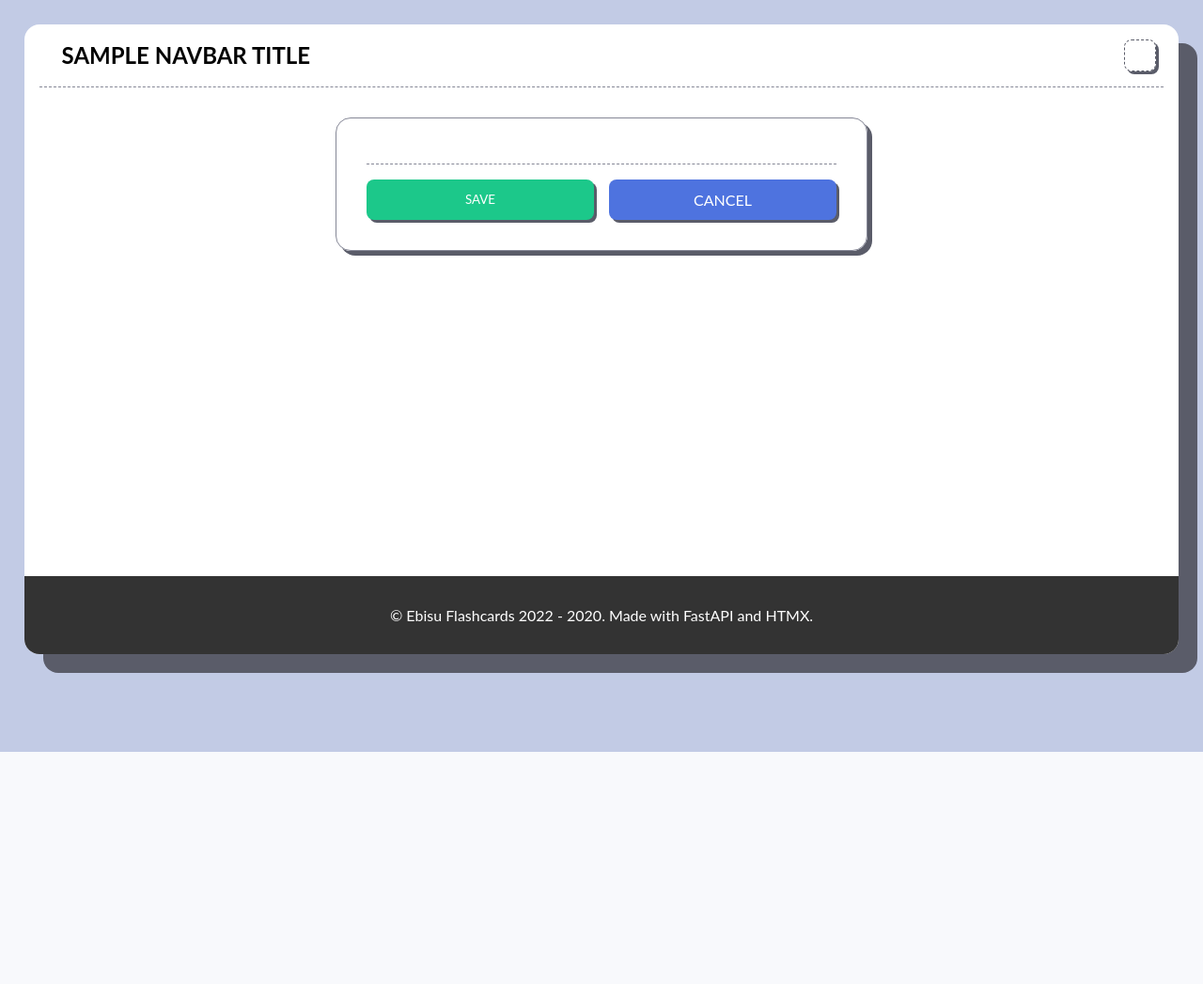
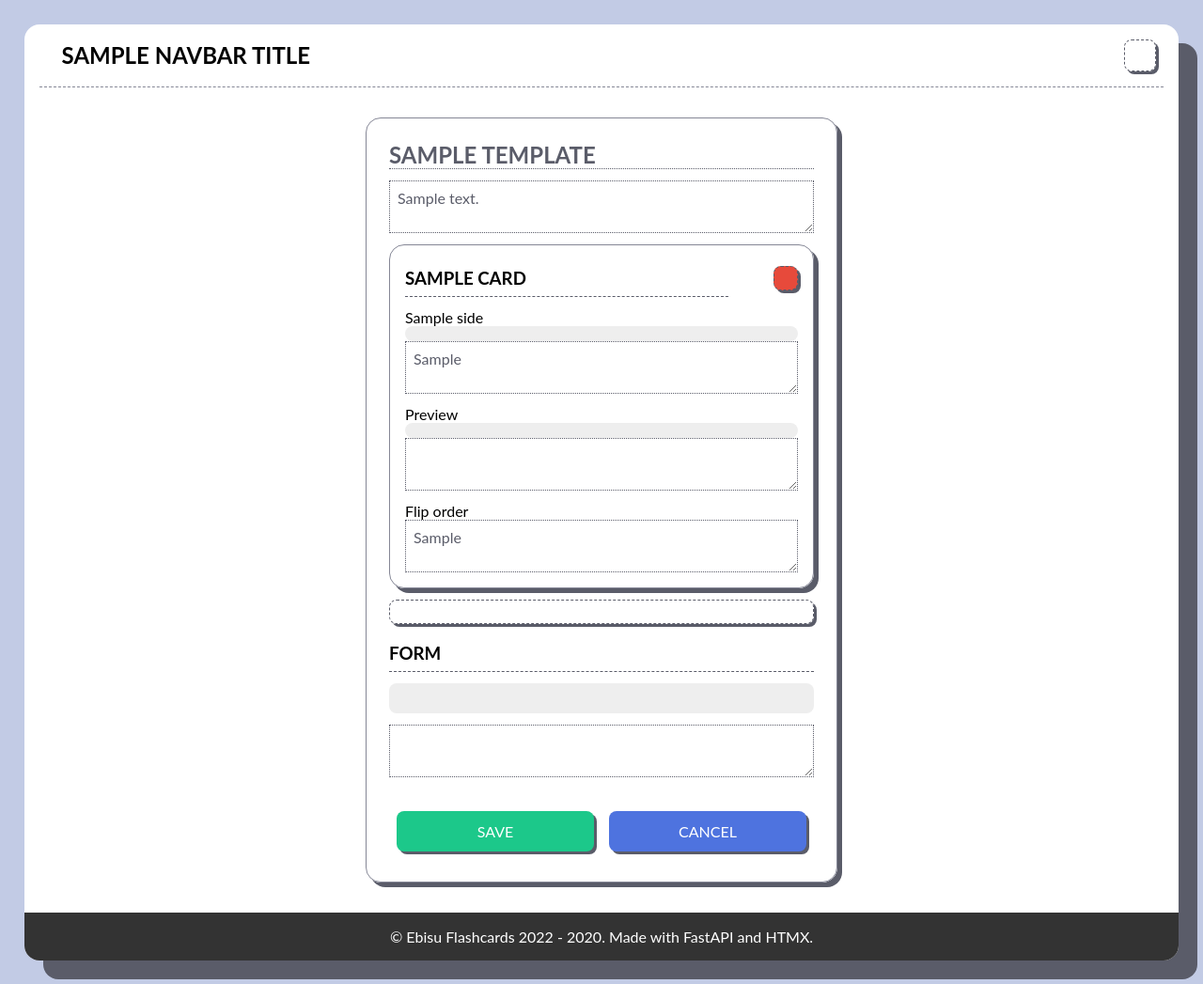
Before and after one commit to ebisu-flashcards/flashcards-htmx, a Python web app: template flashcards_htmx/templates/private/template.html in a window 1280 px wide. Shown: the whole page at 94% size. Before the commit the page ends 800 px from the top, so only its background shows below. Run offline with Jinja, Linux system fonts and the light colour scheme; the template is opened without the code that fills it: most values are stand-ins (such as "Sample title", 1, 10 or a date in 2020); some libraries are stand-ins or nearby versions.

Commit message:
improving templates management

```diff
--- a/flashcards_htmx/api/decks.py
+++ b/flashcards_htmx/api/decks.py
@@ -58,7 +58,7 @@ async def create_deck_page(render=Depends(template("private/deck.html"))):
 
 @router.get("/decks/import", response_class=HTMLResponse)
 async def import_deck_page(render=Depends(template("private/import.html"))):
-    return render()
+    return render(navbar_title="Import Deck")
 
 
 @router.post("/decks/import", response_class=RedirectResponse)
@@ -121,7 +121,8 @@ async def save_deck_endpoint(deck_id: str, request: Request):
                 **db["decks"].get(deck_id, {"cards": {}}),
                 "name": form["name"],
                 "description": form["description"],
-                "algorithm": form["algorithm"],
+                "tags": [tag.strip() for tag in form["tags"].split(",") if tag.strip()],
+                "algorithm": "Random"
             }
     return RedirectResponse(
         request.url_for("home_page"), status_code=status.HTTP_302_FOUND
--- a/flashcards_htmx/api/private.py
+++ b/flashcards_htmx/api/private.py
@@ -53,6 +53,7 @@ async def study_component(
         card["rendered_question"] = Template(
             db["templates"][card["type"]]["question"]
         ).render(**card["data"]["question"])
+
         card["rendered_answer"] = Template(
             db["templates"][card["type"]]["answer"]
         ).render(**card["data"]["answer"])
--- a/flashcards_htmx/static/css/private-base.css
+++ b/flashcards_htmx/static/css/private-base.css
@@ -123,7 +123,9 @@ a.borderless:hover {
     font-size: 1.3rem;
     font-style: italic;
     border: 0;
+    margin: 0;
     border-bottom: 1px solid var(--gray);
+    width: 100%;
 }
 
 @media (max-width: 768px) {
@@ -143,13 +145,11 @@ a.borderless:hover {
     display: inline;
 }
 
+.search p {
+    min-width: max-content;
+}
 
-.paginator {
-    display: flex;
-    gap: 1rem;
-    width: min-content;
-    white-space: nowrap;
-}
+
 
 /*----------------------------------------------------------------------------*/
 /*     Container Styles
@@ -184,10 +184,14 @@ section.cards {
     display: flex;
     flex-direction: column;
     justify-content: space-between;
+    gap: 1rem;
 }
 
-.box .content {
-    margin:1.5rem;
+.box > div {
+    margin: 1.5rem;
+    display: flex;
+    flex-direction: column;
+    gap: 0.75rem;
 }
 
 .box p {
@@ -196,7 +200,17 @@ section.cards {
 
 .box a,
 .box button {
-    padding: 0.75rem;
+    padding: 0.75rem 0;
+    font-size: 1rem;
+}
+
+.icon {
+    font-size: 1rem;
+    padding: 0.75rem !important;
+}
+
+.text-center {
+    text-align: center;
 }
 
 /* style for whole clickable boxes, see cards browser */
@@ -231,10 +245,9 @@ section.cards {
     gap: 1rem;
 }
 
-.box h1 {
+.box h1, .box h2, .box h3, .box h4, .box h5, .box h6 {
     color: black;
     background-color: transparent;
-    font-size: 1.5rem;
     font-weight: bold;
     text-transform: uppercase;
     display:inline;
@@ -243,13 +256,19 @@ section.cards {
     border-bottom: 1px dashed var(--dark-gray);
 }
 
+.box h1 {
+    font-size: 1.5rem;
+}
+
 .box .buttons {
-    padding-top: 1rem;
-    margin-top: 1rem;
-    border-top: 1px dashed var(--gray);
     display: grid;
     grid-template-columns: repeat(auto-fit, minmax(100px, 1fr));
     grid-gap: 1rem;
+    padding: 0.5rem;
+}
+
+.box hr {
+    border-top: 1px dashed var(--gray);
 }
 
 .box .study {
@@ -267,6 +286,7 @@ section.cards {
 
 .box .negative {
     background-color: var(--danger);
+    color: var(--white);
 }
 
 .tags {
@@ -307,19 +327,8 @@ section#double-card {
 }
 
 .main-card {
-    flex-grow: 10;
     max-width: 500px;
     margin: auto;
-    padding: 2rem min(2rem, 3%);
-
-    border: 1px solid var(--gray);
-    border-radius: 1rem;
-    box-shadow: 5px 5px var(--dark-gray);
-
-    display: flex;
-    flex-direction: column;
-    justify-content: space-between;
-    gap: 1rem;
 }
 
 section#double-card .main-card {
@@ -344,25 +353,32 @@ section#double-card .main-card {
 /*     Form Styles
 /*----------------------------------------------------------------------------*/
 
-input[type="text"] {
+input[type="text"], textarea {
     color: var(--dark-gray);
-    background-color: #eee;
     text-align: unset;
+    font-size: 1rem;
+    display: block;
+    border: 0;
+    border-bottom: 1px dotted var(--dark-gray);
+}
+
+input[type="text"]::placeholder, textarea::placeholder {
+    color: var(--gray);
     font-style: italic;
-    display: block;
-    margin: 0.75rem 0;
-    padding: 0.5rem;
-    border: 0;
-    width: 95%;
+ }
+
+textarea {
+    border: 1px dotted var(--dark-gray);
 }
 
 /*----------------------------------------------------------------------------*/
 /*     Deck Styles
 /*----------------------------------------------------------------------------*/
 
-.deck-type {
+.tag {
     display: inline-block;
     background: white;
+    color: var(--dark-gray);
     font-size: 10pt;
     font-style: italic;
     padding: 0.3rem 0.5rem;
@@ -370,3 +386,15 @@ input[type="text"] {
     border: 1px dashed var(--gray);
     border-radius: 2px;
 }
+
+.h1 {
+    color: black;
+    text-align: unset;
+    font-size: 1.5rem !important;
+    font-weight: bold;
+    text-transform: uppercase;
+    display: block;
+    margin: 0;
+    border: 0;
+    border-bottom: 1px dashed var(--dark-gray);
+}
--- a/flashcards_htmx/static/css/public-base.css
+++ b/flashcards_htmx/static/css/public-base.css
@@ -40,6 +40,8 @@
 
 * {
   font-family: 'Lato', sans-serif;
+  margin: 0;
+  padding: 0;
 }
 
 /*----------------------------------------------------------------------------*/
@@ -56,10 +58,6 @@ body {
     max-width: 1500px;
     margin: auto;
     padding: min(3rem, 2%);
-}
-
-a, p, input[type=submit], button {
-  word-break: break-word;
 }
 
 a,
@@ -110,6 +108,10 @@ input[type=submit] {
 
 input[type=submit]:hover  {
   box-shadow: 3px 3px var(--black);
+}
+
+textarea {
+  padding: 0.5rem;
 }
 
 .bordered {
--- a/flashcards_htmx/templates/private/base.html
+++ b/flashcards_htmx/templates/private/base.html
@@ -38,25 +38,23 @@
       <a
           hx-get="{{ new_item_endpoint }}"
           hx-target="body" hx-swap="beforeend"
-          class="dotted">
+          class="dotted icon">
           <i class="fas fa-sliders-h"></i>
       </a>
-      <a class="dotted" href="#">
+      <a class="dotted icon" href="#">
         <i class="fas fa-check-square"></i>
       </a>
-      <a href="{{ new_item_endpoint }}">
+      <a class="icon" href="{{ new_item_endpoint }}">
         <i class="fas fa-plus"></i>
       </a>
       {% if upload_item_endpoint %}
-      <a href="{{ upload_item_endpoint }}">
+      <a class="icon" href="{{ upload_item_endpoint }}">
         <i class="fas fa-upload"></i>
       </a>
       {% endif %}
-      <div class="paginator">
-        <a class="dotted"><i class="fa fa-chevron-left"></i></a>
-        <p>X of XX</p>
-        <a class="dotted"><i class="fa fa-chevron-right"></i></a>
-      </div>
+      <a class="dotted icon"><i class="fa fa-chevron-left"></i></a>
+      <p>X / XX</p>
+      <a class="dotted icon"><i class="fa fa-chevron-right"></i></a>
   </form>
   {% endif %}
 
--- a/flashcards_htmx/templates/private/profile.html
+++ b/flashcards_htmx/templates/private/profile.html
@@ -7,7 +7,7 @@
 {% block page %}
 <section id="single-card">
     <div class="box main-card">
-
+        <div>
             <h3>Templates</h3>
             <a href="{{ url_for('templates_page') }}">Manage Templates</a>
 
@@ -16,7 +16,7 @@
             <a class="logout" href="{{ url_for('logout_page') }}">Logout</a>
             <a href="#">Change Password</a>
             <a class="danger" href="#">Delete Account</a>
-
+        </div>
     </div>
 </section>
 {% endblock %}
--- a/flashcards_htmx/templates/private/template.html
+++ b/flashcards_htmx/templates/private/template.html
@@ -8,24 +8,82 @@
 
 
 {% block page %}
+<script>
+    function updatePreview(name){
+        console.log(name, "textarea[name="+name+"]");
+        var textarea = document.querySelector("textarea[name="+name+"]").value;
+        var preview = document.querySelector("."+name+"-preview");
+        preview.innerHTML = textarea;
+    }
+</script>
+
 <section id="single-card">
-    <div class="box main-card">
+    <form action="{{ url_for('save_template_endpoint') }}" method="post">
+        <div class="box main-card">
+            <div>
+                <input class="h1" type="text" name="name" value="{{ template.name }}">
+                <textarea name="description">{{ template.description }}</textarea>
 
-        <form action="{{ url_for('save_template_endpoint', template_id=template_id) }}" method="post">
+                {% for card, card_data in template.cards.items() %}
 
-            <div class="buttons">
-                <button type="submit" class="positive">Save</button>
-                <a href="{{ url_for('templates_page') }}" class="neutral">Cancel</a>
-                {% if deck_id %}
-                <button type="button" class="negative"
-                    hx-get="{{ url_for('template_confirm_delete_component', template_id=template_id) }}"
-                    hx-target="body" hx-swap="beforeend">
-                    Delete
-                </button>
-                {% endif %}
+                <div class="box">
+                    <div style="margin: 1rem;">
+                        <div class="title">
+                            <h3>{{ card }}</h3>
+                            <p></p>
+                            <p></p>
+                            <a class="dotted icon negative" href=#>
+                                <i class="fas fa-trash"></i>
+                            </a>
+                        </div>
+
+                        {% for side, side_data in card_data.sides.items() %}
+                        <div style="display: flex; flex-direction: column;">
+                            <label for="cards__{{ card }}__sides__{{ side }}">{{ side }}</label>
+                            <div style="background-color:#eee; padding: 0.5rem; border-radius: 0.5rem;">
+                                <div class="cards__{{ card }}__sides__{{ side }}-preview"></div>
+                            </div>
+                            <textarea name="cards__{{ card }}__sides__{{ side }}" oninput='updatePreview("cards__{{ card }}__sides__{{ side }}")'>{{ side_data }}</textarea>
+                            <script>updatePreview("cards__{{ card }}__sides__{{ side }}");</script>
+                        </div>
+                        {% endfor %}
+
+                        <div style="display: flex; flex-direction: column;">
+                            <label for="cards__{{ card }}__preview">Preview</label>
+                            <div style="background-color:#eee; padding: 0.5rem; border-radius: 0.5rem;">
+                                <div class="cards__{{ card }}__preview-preview"></div>
+                            </div>
+                            <textarea name="cards__{{ card }}__preview" oninput='updatePreview("cards__{{ card }}__preview")'>{{ card_data.preview }}</textarea>
+                            <script>updatePreview("cards__{{ card }}__preview");</script>
+                        </div>
+
+                        <div style="display: flex; flex-direction: column;">
+                            <label for="cards__{{ card }}__flip_order">Flip order</label>
+                            <textarea name="cards__{{ card }}__flip_order">{{ card_data.flip_order }}</textarea>
+                        </div>
+                    </div>
+                </div>
+
+                {% endfor %}
+
+                <button class="dotted"><i class="fas fa-plus"></i></button>
+
+                <h3>Form</h3>
+
+                <div style="background-color:#eee; padding: 1rem; border-radius: 0.5rem; ">
+                    <div class="form-preview" style="display: flex; flex-direction: column; gap: 0.5rem;"></div>
+                </div>
+                <textarea name="form" oninput='updatePreview("form")'>{{ template.form }}</textarea>
+                <script>updatePreview("form");</script>
+
+                <div class="buttons" style="margin-top: 1rem;">
+                    <button type="submit" class="positive">Save</button>
+                    <a href="{{ url_for('templates_page') }}" class="neutral">Cancel</a>
+                </div>
             </div>
-        </form>
-    </div>
+        </div>
+    </form>
 
 </section>
+
 {% endblock %}
```
Also changed, not shown: flashcards_htmx/api/cards.py (+13 -26 lines), flashcards_htmx/api/templates.py (+88 -22 lines), flashcards_htmx/app.py (+63 -38 lines), flashcards_htmx/templates/components/card.html (+14 -10 lines), flashcards_htmx/templates/components/deck.html (+10 -5 lines), flashcards_htmx/templates/components/message-modal.html (+8 -6 lines), flashcards_htmx/templates/components/template.html (+20 -6 lines), flashcards_htmx/templates/private/card.html (+9 -5 lines), flashcards_htmx/templates/private/deck.html (+7 -9 lines), flashcards_htmx/templates/private/import.html (+8 -9 lines), flashcards_htmx/templates/private/template-readonly.html (added, +63 -0 lines), 1 other file. Lines whose indentation alone changed are shown as unchanged.
